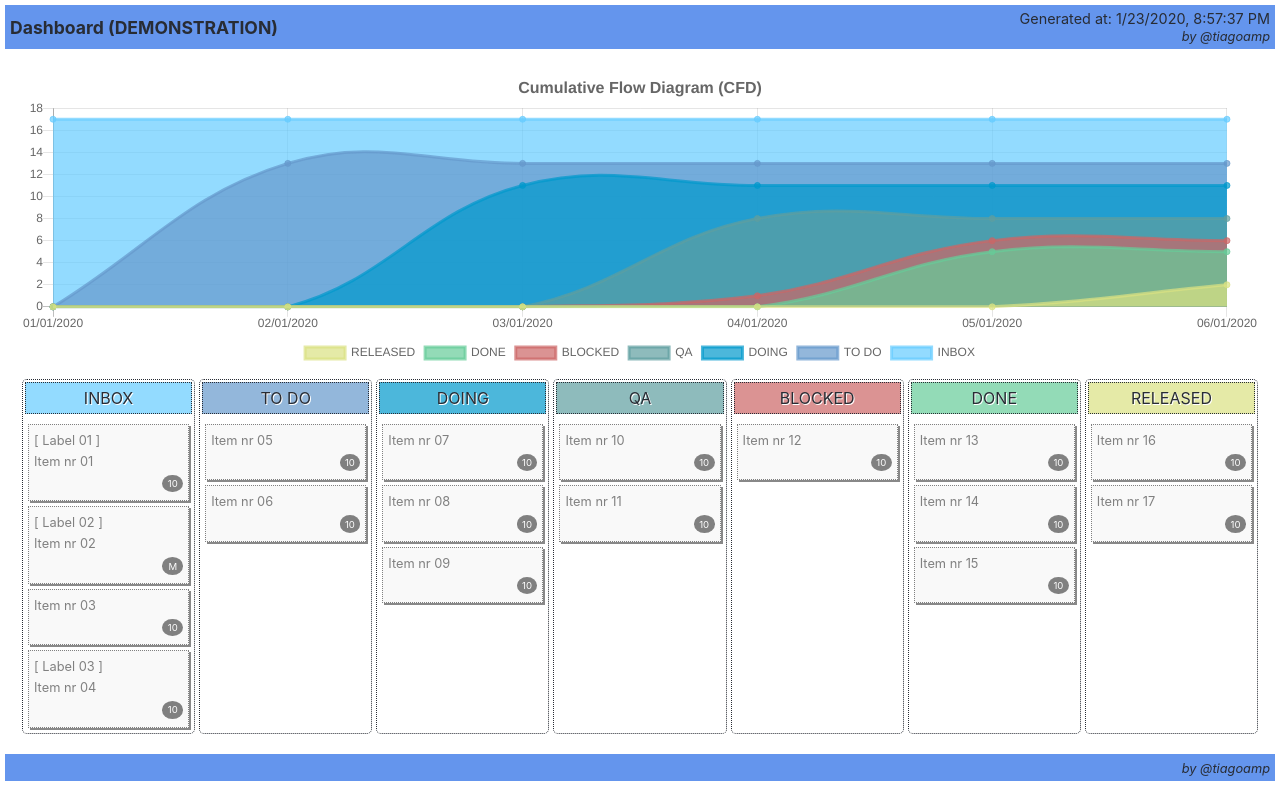
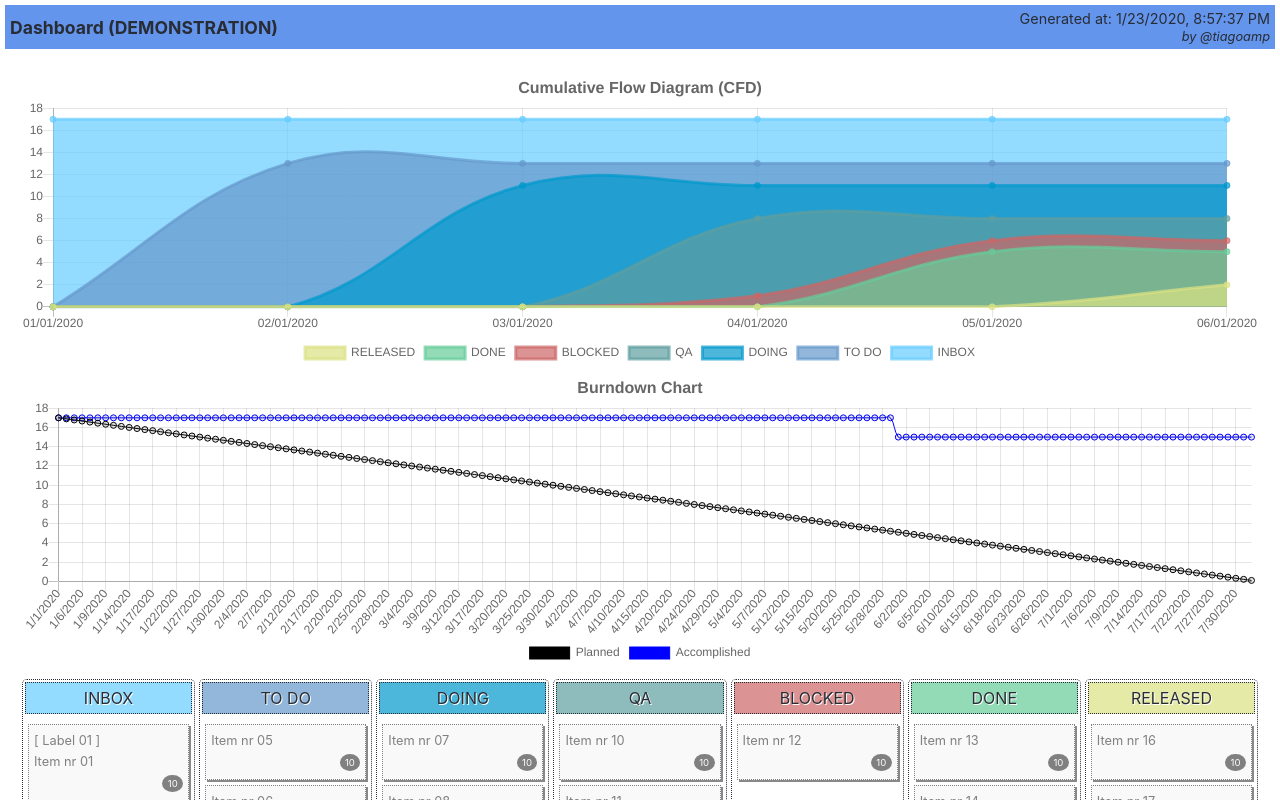
Before and after one commit to tiagoamp/flow-dashboard, a React (Create React App) app: page / in a window 1280 px wide. Shown: the top 800 px of the page. Built offline with nearby package versions, Linux system fonts and the light colour scheme.

Commit message:
Implement Burndown chart

```diff
--- a/src/App.js
+++ b/src/App.js
@@ -26,9 +26,8 @@ class App extends Component {
         <Header project={this.state.projName} />
         <main className="container">
           <CFD statusList={[...this.state.statusList]} items={[...this.state.items]} />
+          <Burndown statusList={[...this.state.statusList]} items={[...this.state.items]} holidays={[...this.state.holidays]} />
           {
-            //<Burndown items={[...this.state.items]} holidays={[...this.state.holidays]} />
-
             //TO DO: <div>semáforo com cor e lead time (media) etc...</div>
           }
           <Kanban statusList={[...this.state.statusList]} items={[...this.state.items]} />
--- a/src/components/Burndown.js
+++ b/src/components/Burndown.js
@@ -15,8 +15,7 @@ function getBoundaryDatesFrom(items) {
 
 function isWeekendOrHoliday(date, holidays) {
     const w = moment(date).isoWeekday();
-    // saturday or sunday
-    if (w === 6 || w === 7) return true;
+    if (w === 6 || w === 7) return true;  // saturday or sunday
     const isHoliday = holidays.filter(h => h.getTime() === date.getTime()).length > 0;
     if (isHoliday) return true;
     return false;
@@ -47,75 +46,56 @@ function getDailyWorkRatio(items, workdays, method) {
         return totalSize / workdays.length;
     }
 }
-/*
-function getWorkDatesWithMimimunDaysToAccomplishOneItem(workdays, ratio) {
-    const daysToFinishOneItem = Math.ceil(1 / ratio);
-    console.log('minimum', daysToFinishOneItem);
-    return workdays.reduce((acc, date, index) => {
-        if (index % daysToFinishOneItem === 0)
-            acc.push(date);
-    }, []);
-}
-*/
-function getXlabels(workdays) {
-    return workdays.map((d, index) => {
-        const isMultiple = index % 7 === 0;
-        return isMultiple ? `${index+1}` : moment(d).format('L');
-    });
-}
 
-function getDataSets(workAmount, workdays, ratio) {
+function getDataSets(workAmount, workdays, ratio, items, lastStatus) {
     const dataPlanned = workdays.map((date, index) => workAmount - (ratio * index));
     const plannedSet = {
         data: dataPlanned,
         label: 'Planned',
         borderColor: '#000000',
-        borderWidth: 2,
+        borderWidth: 1,
         fill: false
     };
 
-    const dataAccomplished = new Array(workdays.length).fill(5);
+    const historyItems = items.map(item => item.statusHistory) // flatmap by hand
+        .reduce((acc, arr) => acc = acc.concat(arr), []);
+    const dataAccomplished = workdays.reduce((acc,date,index) => {
+        const nrOfItemsCompleted = historyItems.filter(h => h.status === lastStatus.name)
+            .filter(h => new Date(h.date).getTime() === date.getTime())
+            .length;
+        let val;
+        if (index === 0 && nrOfItemsCompleted === 0)
+            val = items.length;
+        else
+            val = nrOfItemsCompleted > 0 ? (acc[index-1] - nrOfItemsCompleted) : acc[index-1];
+        return acc.concat(val);
+    }, []);
+
     const accomplishedSet = {
         data: dataAccomplished,
         label: 'Accomplished',
         borderColor: '#0000FF',
-        borderWidth: 2,
+        borderWidth: 1,
         fill: false
     };
 
     const dataSets = [];
     dataSets.push(plannedSet, accomplishedSet);
     return dataSets;
-    /*
-    const dataSets = items.map(item => {
-        const obj =
-            {
-                data: cumulativeMatrix[index],
-                label: 'planned',
-                borderColor: '#FF0000',
-            };
-        return obj;
-    });
-    */
 }
 
 
 export default function Burndown(props) {
-    const { items, holidays } = props;
+    const { items, statusList, holidays } = props;
+    if (items.length + statusList.length + holidays.length === 0)
+        return (<div>Loading</div>);
+
     const boundDates = getBoundaryDatesFrom(items);
     const workdays = getWorkDates(boundDates, holidays);
-    const xLabels = getXlabels(workdays);
+    const xLabels = workdays.map((d, index) => moment(d).format('l'));
     const dailyratio = getDailyWorkRatio(items, workdays, 'by-items-amount');
     const workAmount = items.length; // default = by-items-amount
-    const dataSets = getDataSets(workAmount, workdays, dailyratio);
-
-    console.log('bounds', boundDates);
-    console.log('workdays', workdays);
-    console.log('labels', xLabels);
-    console.log('ratio', dailyratio);
-
-
-    //return (<div>burndown</div>);
+    const dataSets = getDataSets(workAmount, workdays, dailyratio, items, statusList[statusList.length-1]);
 
     const data = {
         labels: xLabels,
--- a/src/components/CFD.js
+++ b/src/components/CFD.js
@@ -91,6 +91,8 @@ function getDataSets(statusList, cumulativeMatrix) {
 
 export default function CFD(props) {
     const { statusList, items } = props;
+    if (items.length + statusList.length === 0)
+        return (<div>Loading</div>);
     const historyMatrix = getHistoryMatrix(statusList, items);
     const matrixByStatus = getHistoryValuesByStatus(statusList, historyMatrix);
     const cumulativeMatrix = getCumulativeValues(matrixByStatus, statusList);
--- a/src/components/Kanban.js
+++ b/src/components/Kanban.js
@@ -3,6 +3,8 @@ import './Kanban.css';
 
 export default function Kanban(props) {
     const { statusList, items } = props;
+    if (items.length + statusList.length === 0)
+        return (<div>Loading</div>);
     return (
         <div className='kanban-container'>
             {
```
